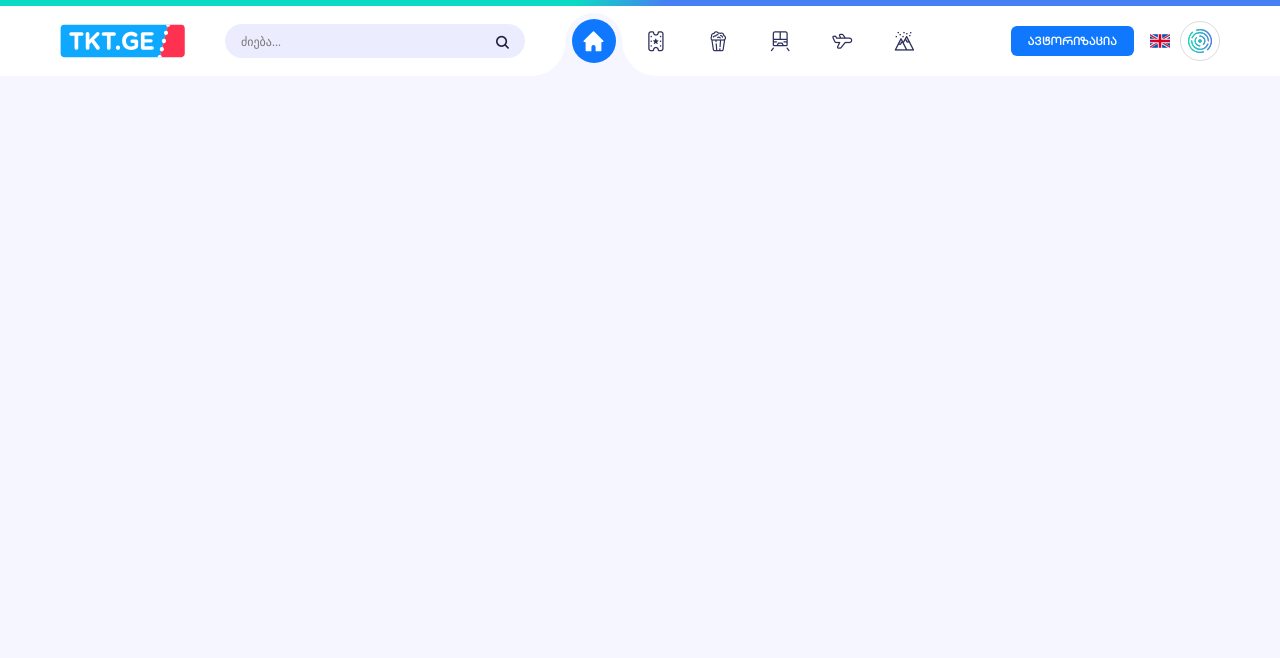
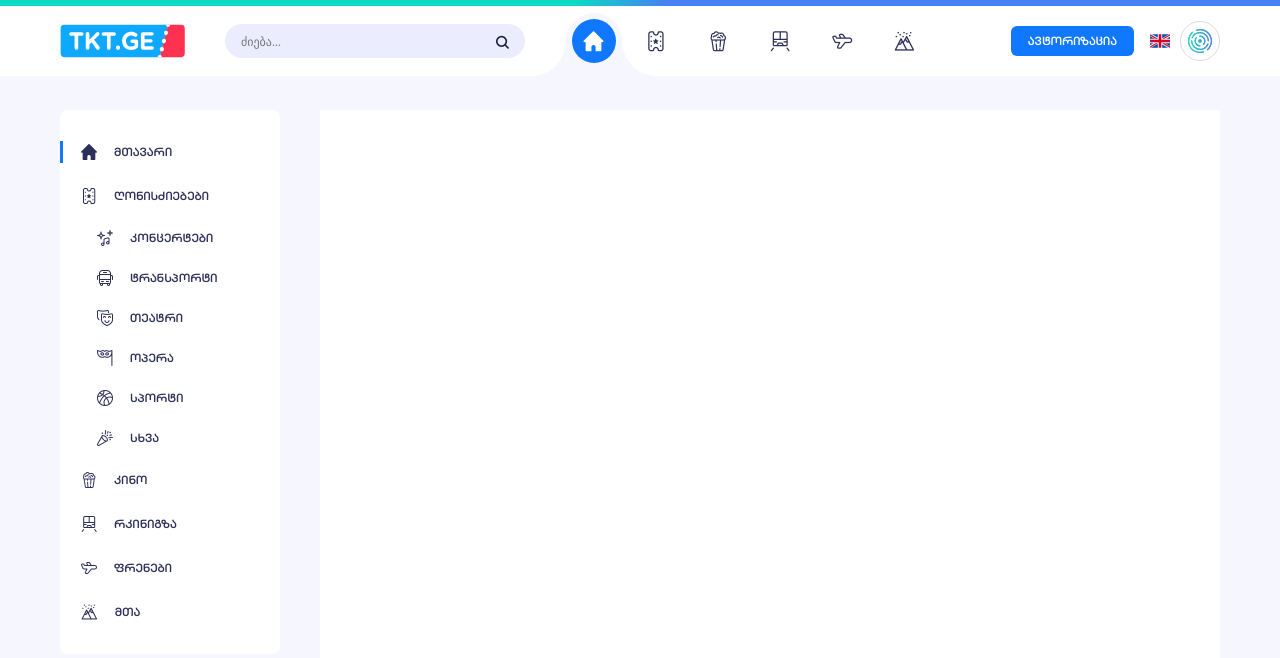
Before and after one commit to Jishkarianii/tkt-clone, a React (Create React App) app: page / in a window 1280 px wide. Shown: the top 658 px of the page. Built offline with nearby package versions, Linux system fonts and the light colour scheme; a web font is replaced by a local one.

Commit message:
Add sidebar menu

```diff
--- a/src/App.jsx
+++ b/src/App.jsx
@@ -1,11 +1,13 @@
 import './App.scss';
 import './assets/icon-font/style.scss';
 import Header from './components/Header';
+import Main from './components/Main';
 
 function App() {
   return (
     <div className="App">
       <Header />
+      <Main />
     </div>
   );
 }
--- a/src/App.scss
+++ b/src/App.scss
@@ -17,7 +17,6 @@
 
 body {
   background-color: #F5F6FF;
-  // background-color: red;
 }
 
 .container {
--- /dev/null
+++ b/src/components/Main/index.jsx
@@ -0,0 +1,74 @@
+import { useState } from "react";
+import "./style.scss";
+
+function Main() {
+  const [isOpen, setIsOpen] = useState(true);
+
+  const accordionHandler = () => {
+    setIsOpen(!isOpen);
+  };
+
+  return (
+    <main className="container">
+      <div className="side-bar">
+        <ul className="list">
+          <li className="item">
+            <span className="icon-home-active active"></span>
+            <p>მთავარი</p>
+          </li>
+          <li className="accordion-cont">
+            <div className="wrapper" onClick={accordionHandler}>
+              <span className="icon-event"></span>
+              <p>ღონისძიებები</p>
+            </div>
+            <ul className={`accordion ${isOpen ? "open" : ""}`}>
+              <li>
+                <span className="icon-concerts"></span>
+                <p>კონცერტები</p>
+              </li>
+              <li>
+                <span className="icon-transport"></span>
+                <p>ტრანსპორტი</p>
+              </li>
+              <li>
+                <span className="icon-theatre"></span>
+                <p>თეატრი</p>
+              </li>
+              <li>
+                <span className="icon-opera"></span>
+                <p>ოპერა</p>
+              </li>
+              <li>
+                <span className="icon-sport"></span>
+                <p>სპორტი</p>
+              </li>
+              <li>
+                <span className="icon-other"></span>
+                <p>სხვა</p>
+              </li>
+            </ul>
+          </li>
+          <li className="item">
+            <span className="icon-movie"></span>
+            <p>კინო</p>
+          </li>
+          <li className="item">
+            <span className="icon-railway"></span>
+            <p>რკინიგზა</p>
+          </li>
+          <li className="item">
+            <span className="icon-flights"></span>
+            <p>ფრენები</p>
+          </li>
+          <li className="item">
+            <span className="icon-winter"></span>
+            <p>მთა</p>
+          </li>
+        </ul>
+      </div>
+      <div className="content"></div>
+    </main>
+  );
+}
+
+export default Main;
--- /dev/null
+++ b/src/components/Main/style.scss
@@ -0,0 +1,96 @@
+main {
+  padding-top: 110px !important;
+  display: grid;
+  grid-template-columns: 220px 1fr;
+  gap: 40px;
+
+  .side-bar {
+    position: sticky;
+    top: 60px;
+    padding: 20px 0;
+    height: fit-content;
+    border-radius: 8px;
+    background-color: #ffffff;
+
+    .list {
+      list-style: none;
+
+      .item,
+      .accordion-cont .wrapper {
+        display: flex;
+        height: 44px;
+        color: #2b2f59;
+        align-items: center;
+        cursor: pointer;
+
+        &:hover {
+          background-color: #f5f6ff;
+        }
+
+        span {
+          padding: 3px 17px 3px 21px;
+
+          &.active {
+            padding: 3px 17px 3px 18px;
+            border-left: 3px solid #0f78ff;
+          }
+        }
+
+        p {
+          font-size: 12px;
+        }
+      }
+
+      .accordion-cont {
+        .accordion {
+          list-style: none;
+
+          li {
+            padding-left: 16px;
+            display: flex;
+            color: #2b2f59;
+            align-items: center;
+            overflow: hidden;
+            cursor: pointer;
+            transition-duration: 0s, 0.5s, 0.5s;
+            transition-property: background-color, height, opacity;
+            transition-timing-function: ease-in-out;
+
+            // close accordion
+            height: 0;
+            opacity: 0;
+
+            &:hover {
+              background-color: #f5f6ff;
+            }
+
+            span {
+              padding: 3px 17px 3px 21px;
+
+              &.active {
+                padding: 3px 17px 3px 18px;
+                border-left: 3px solid #0f78ff;
+              }
+            }
+
+            p {
+              font-size: 12px;
+            }
+          }
+
+          &.open {
+            li {
+              height: 40px;
+              opacity: 1;
+            }
+          }
+        }
+      }
+    }
+  }
+
+  .content {
+    height: 200vh;
+    background-color: white;
+  }
+}
```
